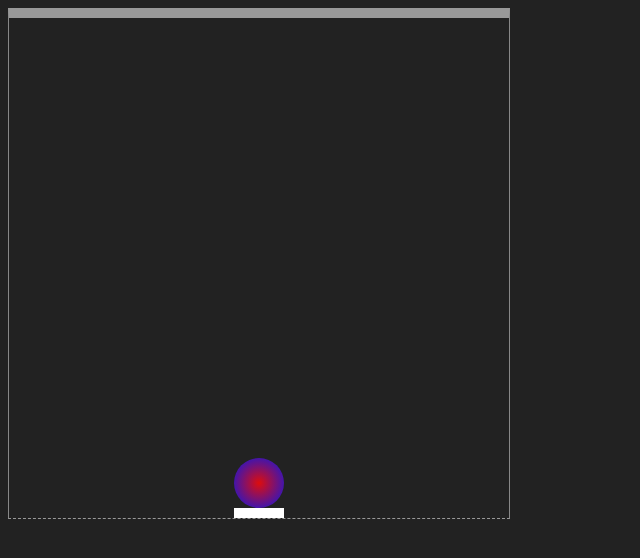
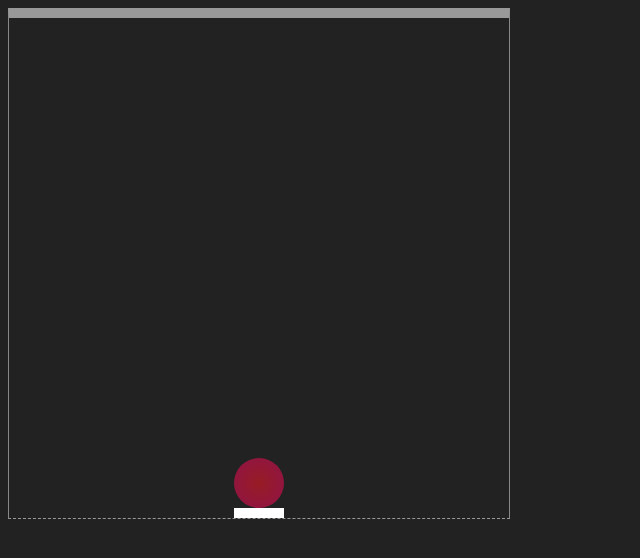
Before and after one commit to ValentinaChernomorets/JavaScript, a plain HTML site: page LESSONS_7/index.html in a window 1280 px wide. Shown: the whole page, without its empty margins (0-640 px from the left). Drawn offline with Linux system fonts and the light colour scheme.

Commit message:
Ball game v3

```diff
--- a/LESSONS_7/index.html
+++ b/LESSONS_7/index.html
@@ -27,7 +27,7 @@
     #ball {
         width: 50px;
         height: 50px;
-        background: radial-gradient(#dd0d0d, #0418ec);
+        background: radial-gradient(hsla(356, 70%, 36%, 0.958), #901349);
         border-radius: 100%;
     }
 </style>
```
